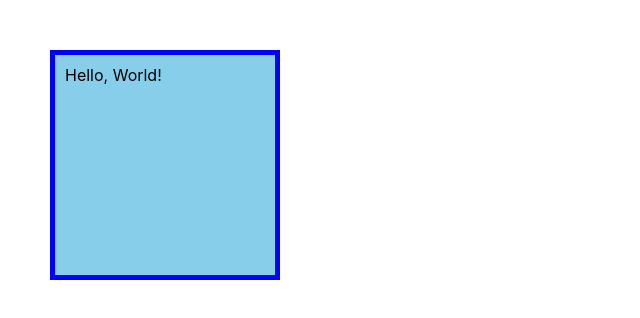
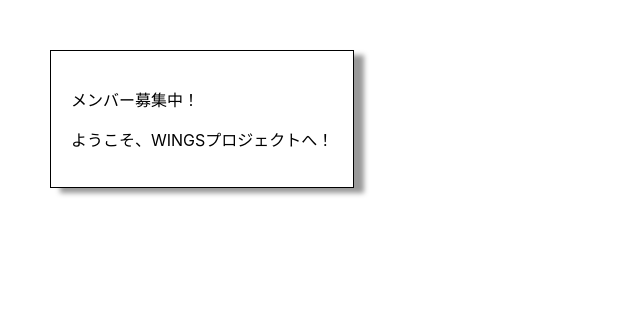
Before and after one commit to nikukyugamer/korekara-hajimeru-react-jissen-nyumon, a React (Create React App) app: page / in a window 1280 px wide. Shown: the top 318 px of the page, without its empty margins (0-640 px from the left). Built offline with nearby package versions, Linux system fonts and the light colour scheme.

Commit message:
feat: 🎸 3-3-1

```diff
--- /dev/null
+++ b/src/StyledPanel.js
@@ -0,0 +1,14 @@
+export default function StyledPanel({ children }) {
+  return (
+    <div style={{
+      margin: 50,
+      padding: 20,
+      border: '1px solid #000',
+      width: 'fit-content',
+      boxShadow: '10px 5px 5px #999',
+      backgroundColor: '#fff',
+    }}>
+      {children}
+    </div>
+  )
+}
--- a/src/index.js
+++ b/src/index.js
@@ -5,12 +5,16 @@
 import reportWebVitals from './reportWebVitals';
 
 import SelectStyle from './SelectStyle';
+import StyledPanel from './StyledPanel';
 
 const root = ReactDOM.createRoot(document.getElementById('root'));
 
 root.render(
   <React.StrictMode>
-    <SelectStyle mode="light" />
+    <StyledPanel>
+      <p>メンバー募集中！</p>
+      <p>ようこそ、WINGSプロジェクトへ！</p>
+    </StyledPanel>
   </React.StrictMode>
 );
 
```
